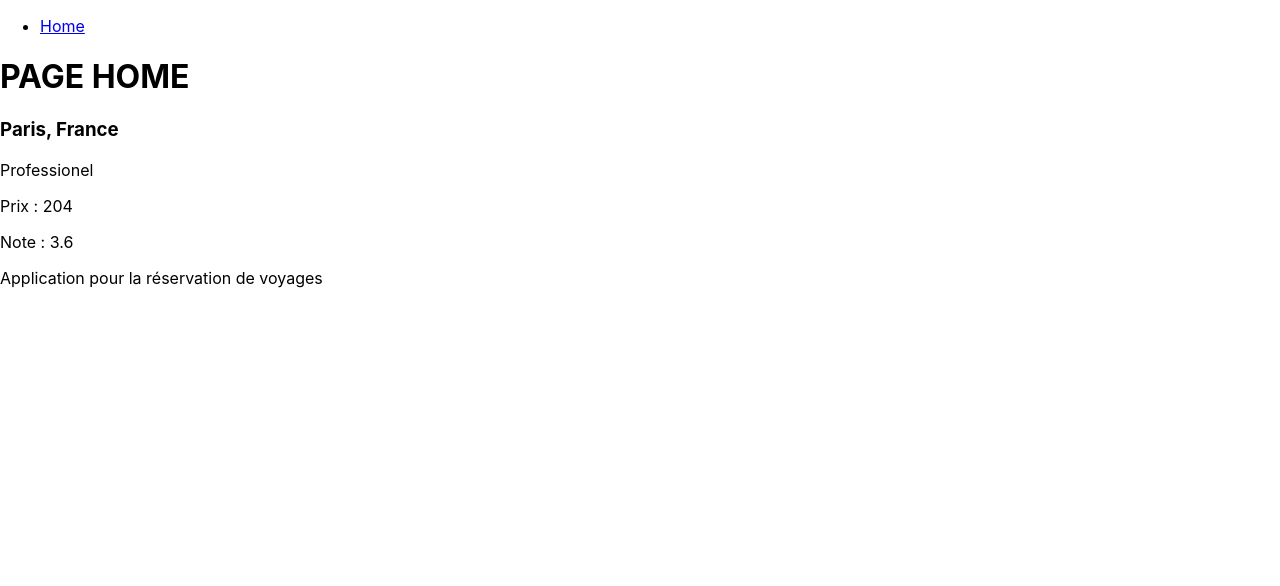
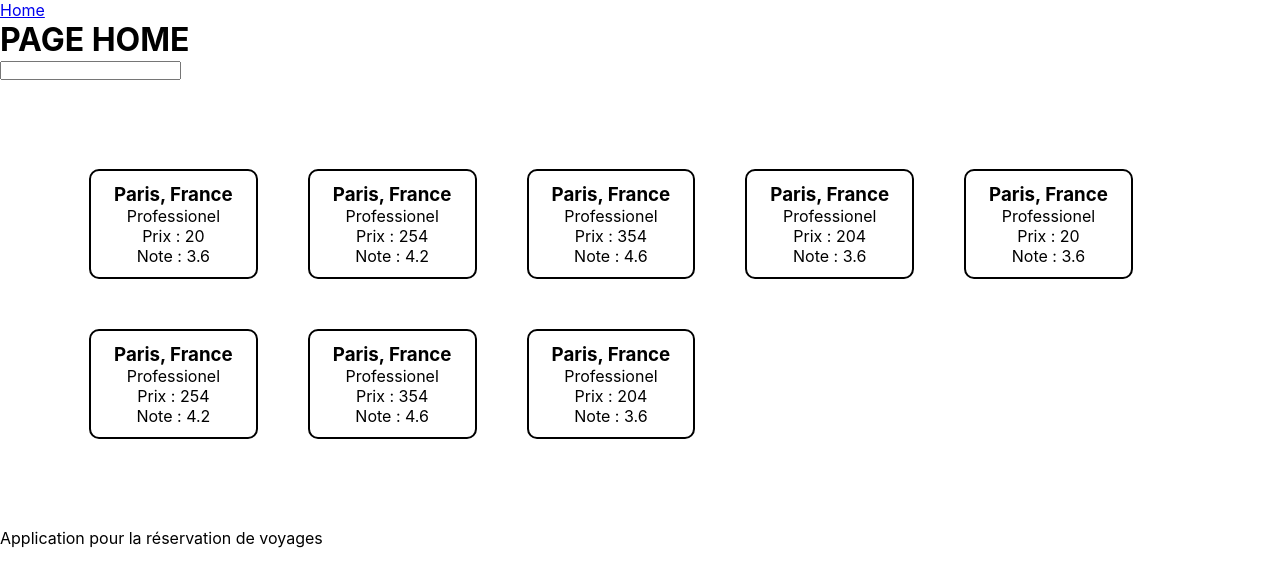
Before and after one commit to SaidBOHUI/Voyage, a React (Create React App) app: page / in a window 1280 px wide. Shown: the top 586 px of the page. Built offline with nearby package versions, Linux system fonts and the light colour scheme.

Commit message:
start search bar

```diff
--- a/src/App.js
+++ b/src/App.js
@@ -1,6 +1,11 @@
 import React, { lazy } from "react";
 import { BrowserRouter as Router, Routes, Route } from "react-router-dom";
 import LayoutNav from "./layout/navbar/layoutNav";
+
+
+//CSS
+import "./css/style.css"
+
 const Home = lazy(() => import("./pages/Home"));
 const Faq = lazy(() => import("./pages/Faq"));
 const Error = lazy(() => import("./pages/Error"));
--- a/src/components/home/cardVoyage.js
+++ b/src/components/home/cardVoyage.js
@@ -2,10 +2,9 @@ import { useState } from "react";
 
 const CardVoyage = (props) => {
   const [information, setInformation] = useState(props.information);
-  console.log(information);
   return (
     <>
-      <div className="card">
+      <div className="cardVoyage">
         <h3>{information.lieu}</h3>
         <p>{information.type}</p>
         <p>Prix : {information.tarif}</p>
--- a/src/components/home/dashboardVoyage.js
+++ b/src/components/home/dashboardVoyage.js
@@ -1,6 +1,49 @@
+import { useState } from "react";
 import CardVoyage from "./cardVoyage";
 
 let informationVoyage = [
+  {
+    lieu: "Paris, France",
+    type: "Professionel",
+    tarif: 20,
+    rating: 3.6,
+  },
+  {
+    lieu: "Paris, France",
+    type: "Professionel",
+    tarif: 254,
+    rating: 4.2,
+  },
+  {
+    lieu: "Paris, France",
+    type: "Professionel",
+    tarif: 354,
+    rating: 4.6,
+  },
+  {
+    lieu: "Paris, France",
+    type: "Professionel",
+    tarif: 204,
+    rating: 3.6,
+  },
+  {
+    lieu: "Paris, France",
+    type: "Professionel",
+    tarif: 20,
+    rating: 3.6,
+  },
+  {
+    lieu: "Paris, France",
+    type: "Professionel",
+    tarif: 254,
+    rating: 4.2,
+  },
+  {
+    lieu: "Paris, France",
+    type: "Professionel",
+    tarif: 354,
+    rating: 4.6,
+  },
   {
     lieu: "Paris, France",
     type: "Professionel",
@@ -10,11 +53,20 @@ let informationVoyage = [
 ];
 
 const DashboardVoyage = () => {
+  const [listVoyage, setListVoyage] = useState(informationVoyage);
+
+  let handleOnChangeInput = (event)=> {
+    console.log(event.target.value)
+    setListVoyage(listVoyage)
+  }
   return (
     <>
-      {informationVoyage.map((information) => {
-        return <CardVoyage information={information} />;
-      })}
+      <input type="text" onChange={handleOnChangeInput}></input>
+      <div className="dashboardVoyage">
+        {informationVoyage.map((information) => {
+          return <CardVoyage information={information} />;
+        })}
+      </div>
     </>
   );
 };
--- /dev/null
+++ b/src/components/home/searchBar.js
@@ -0,0 +1,5 @@
+const searchBar = ()=> {
+
+}
+
+export default searchBar
--- a/src/css/style.css
+++ b/src/css/style.css
@@ -5,16 +5,19 @@
   overflow-x: hidden;
 }
 
-.card {
+.dashboardVoyage {
+    display: flex;
+    margin: 5%;
+    flex-wrap: wrap;
+}
+.cardVoyage {
   border: 2px solid black;
-  margin: auto;
   text-align: center;
   padding: 1% 2%;
-  width: 60%;
   -webkit-border-radius: 10px;
   -moz-border-radius: 10px;
   -ms-border-radius: 10px;
   -o-border-radius: 10px;
   border-radius: 10px;
-  margin-bottom: 5%;
+  margin: 25px;
 }
```
